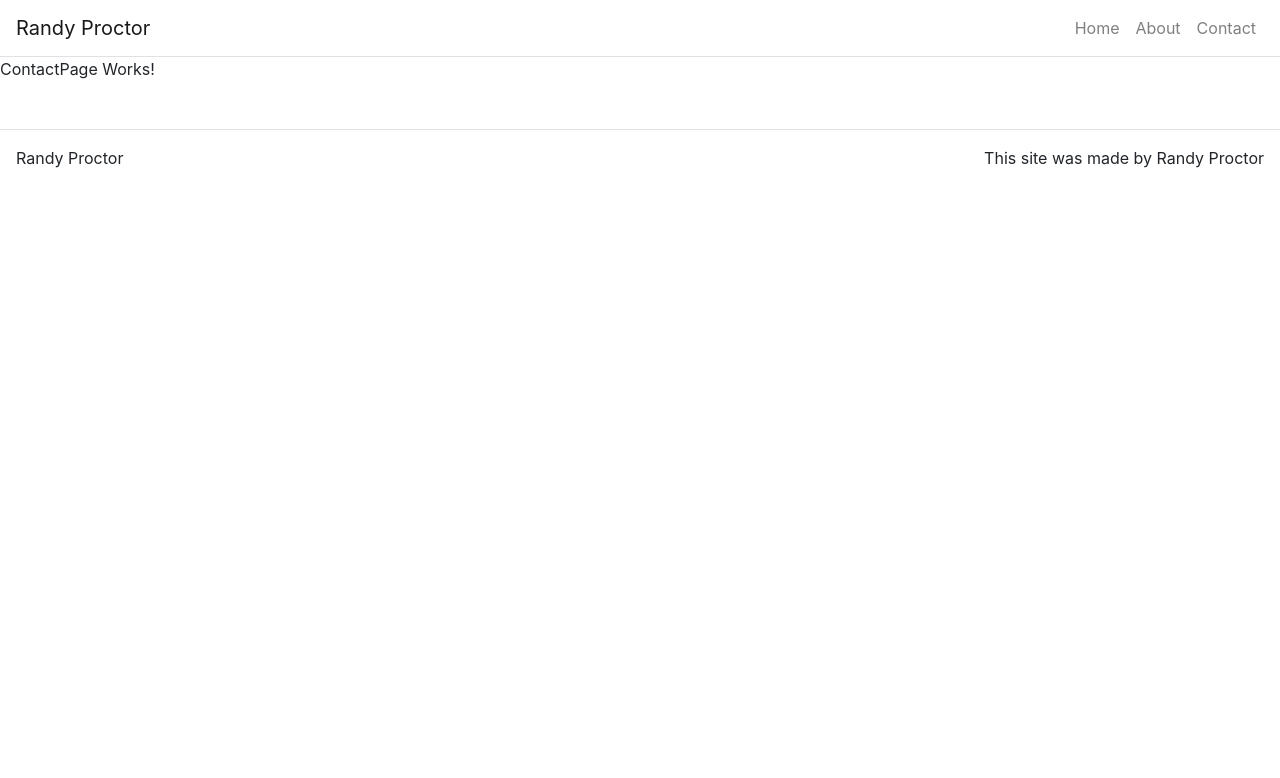
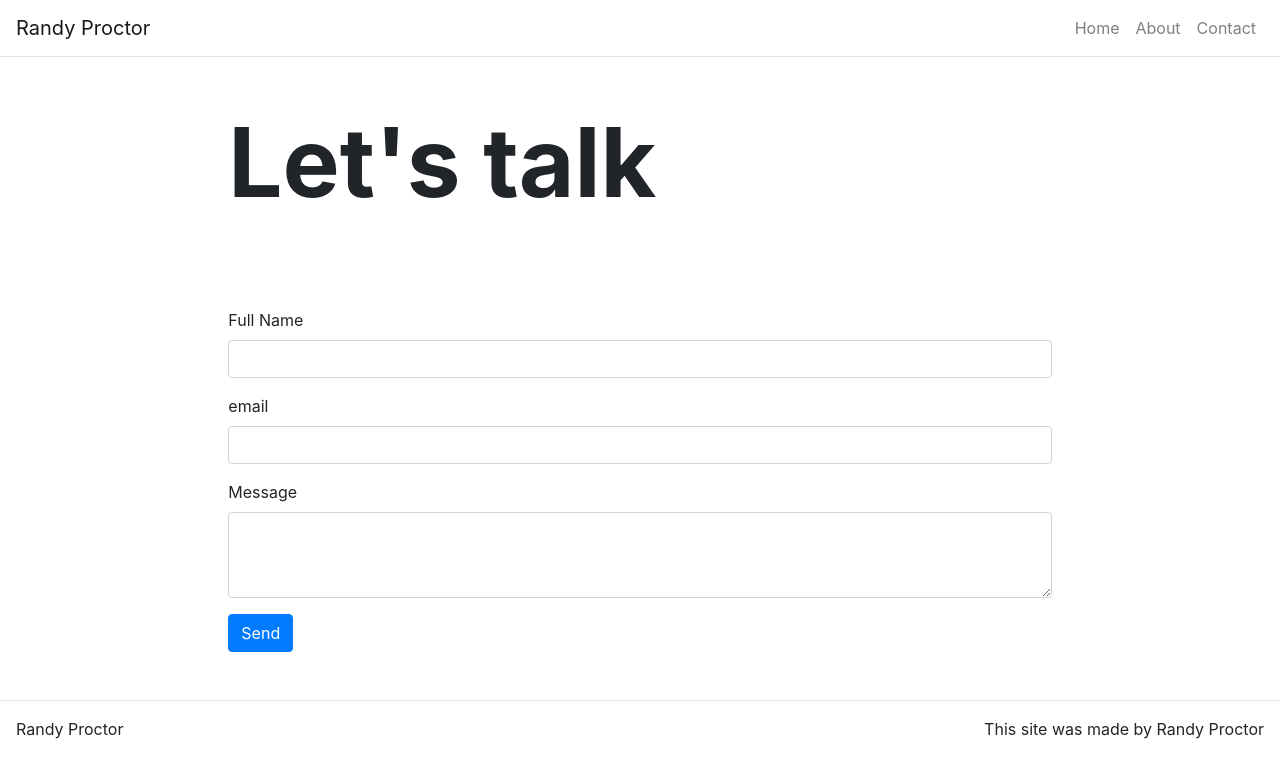
Before and after one commit to RandonSRProctor/PersonalWebPage, a React (Create React App) app in the folder personalwebpage/: page /contact in a window 1280 px wide. Shown: the top 778 px of the page. Built offline with nearby package versions, Linux system fonts and the light colour scheme.

Commit message:
Set up Contact Page

```diff
--- a/personalwebpage/package.json
+++ b/personalwebpage/package.json
@@ -6,6 +6,7 @@
     "@testing-library/jest-dom": "^4.2.4",
     "@testing-library/react": "^9.5.0",
     "@testing-library/user-event": "^7.2.1",
+    "axios": "^0.20.0",
     "bootstrap": "^4.5.2",
     "react": "^16.13.1",
     "react-bootstrap": "^1.3.0",
--- a/personalwebpage/src/App.js
+++ b/personalwebpage/src/App.js
@@ -66,7 +66,7 @@
 
               <Route path="/contact" exact render={ () =>
                 <ContactPage
-                  title={this.state.about.title}
+                  title={this.state.contact.title}
                 /> }
               />
 
--- a/personalwebpage/src/index.css
+++ b/personalwebpage/src/index.css
@@ -38,3 +38,13 @@
   font-size: 16px;
   margin: 0px;
 }
+
+.success-msg {
+  color: #57a773;
+  padding: 10px 15px;
+}
+
+.err-msg {
+  color: #EE6352;
+  padding: 10px 15px;
+}
--- a/personalwebpage/src/pages/ContactPage.js
+++ b/personalwebpage/src/pages/ContactPage.js
@@ -1,10 +1,101 @@
 import React from 'react';
 
-function ContactPage(props) {
+import Hero from '../components/Hero';
+import Content from '../components/Content';
+import { Button, Form } from 'react-bootstrap';
 
-    return (
-        <p>ContactPage Works!</p>
-    );
+class ContactPage extends React.Component {
+
+    constructor(props) {
+        super(props);
+        this.state = {
+            name: '',
+            email: '',
+            message: '',
+            disabled: false,
+            emailSent: null
+        }
+    }
+
+    handleChange = (event) => {
+        console.log(event);
+
+        const target = event.target;
+        const value = target.type === 'checkbox' ? target.checked: target.value;
+        const name = target.name;
+
+        this.setState({
+            [name]: value
+        })
+    }
+
+    handleSubmit = (event) => {
+        event.preventDefault();
+
+        this.setState({
+            disabled: true
+        });
+    }
+
+    render() {
+        return (
+            <div>
+                <Hero title={this.props.title} />
+
+                <Content>
+                    <Form onSubmit={this.handleSubmit}>
+                        <Form.Group>
+                            <Form.Label
+                                htmlFor="full-name">
+                                Full Name</Form.Label>
+                            <Form.Control
+                                id="full-name"
+                                name="name"
+                                type="text"
+                                value={this.state.name}
+                                onChange={this.handleChange}/>
+                        </Form.Group>
+
+                        <Form.Group>
+                            <Form.Label
+                                htmlFor="email">
+                                email</Form.Label>
+                            <Form.Control
+                                id="email"
+                                name="email"
+                                type="email"
+                                value={this.state.email}
+                                onChange={this.handleChange}/>
+                        </Form.Group>
+
+                        <Form.Group>
+                            <Form.Label
+                                htmlFor="message">
+                                Message</Form.Label>
+                            <Form.Control
+                                id="message"
+                                name="message"
+                                as="textarea"
+                                rows="3"
+                                value={this.state.message}
+                                onChange={this.handleChange}/>
+                        </Form.Group>
+
+                        <Button
+                            className="d-inline-block"
+                            variant="primary"
+                            type="submit"
+                            disabled={this.state.disabled}>
+                            Send</Button>
+
+                        {this.state.emailSent === true && <p className="d-inline success-msg">Email Sent</p>}
+                        {this.state.emailSent === false && <p className="d-inline err-msg">Email Not Sent</p>}
+                    </Form>
+                </Content>
+            </div>
+        );
+    }
+
 
 }
 
```
Also changed, not shown: 1 other file (tests, documents, lock files or other folders).
